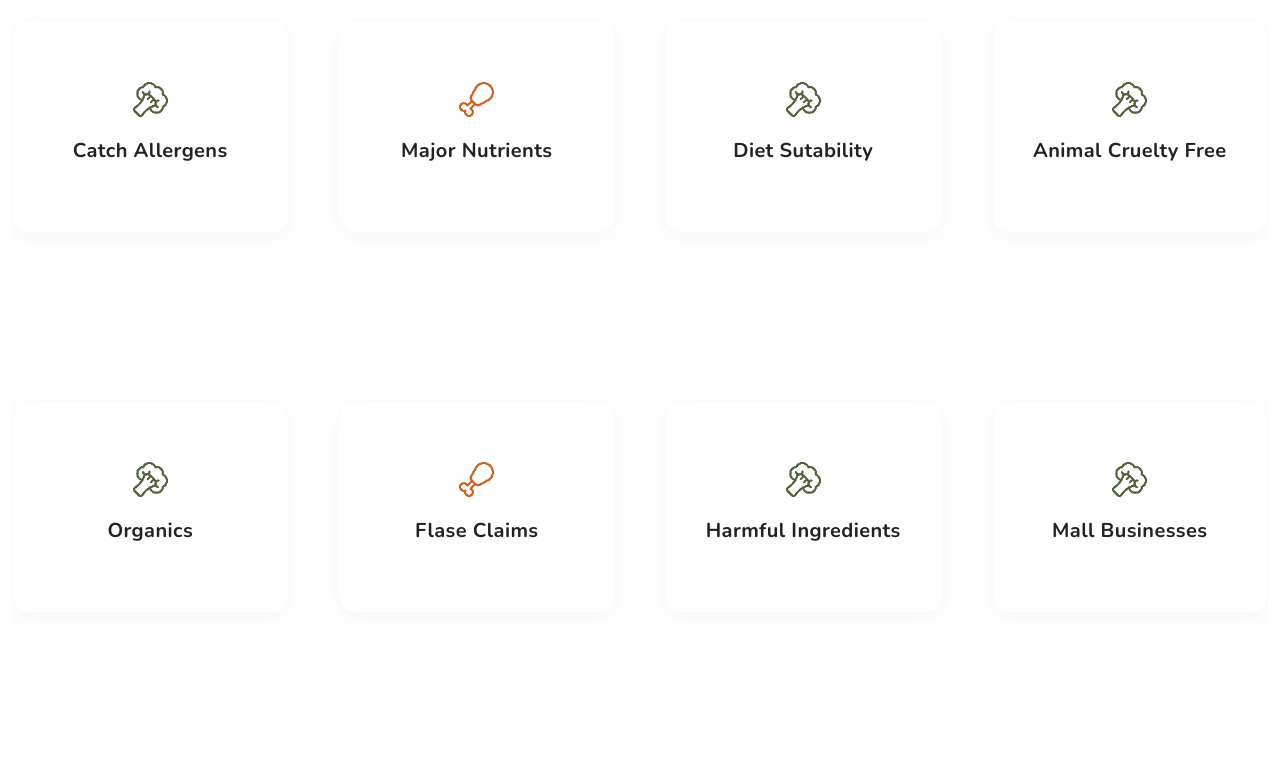
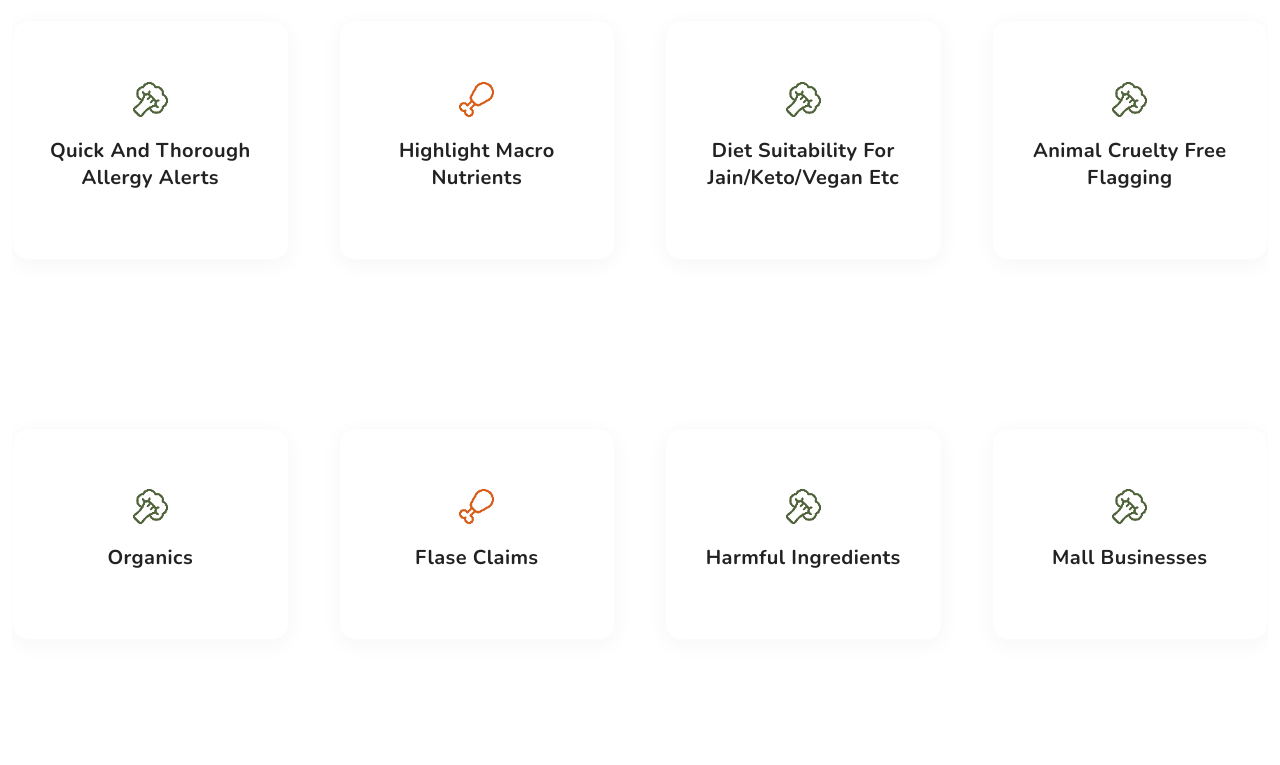
Before and after one commit to diksha-ankercloud/ConsumeWisely-GenAI-Google-Hack-24, a React (Create React App) app in the folder src/frontend/: page / in a window 1280 px wide. Shown: the part 1603-2368 px from the top of the page. Built offline with nearby package versions, Linux system fonts and the light colour scheme.

Commit message:
Update category.js

```diff
--- a/src/frontend/src/components/category.js
+++ b/src/frontend/src/components/category.js
@@ -35,7 +35,7 @@ function Category() {
                           alt="Category Thumbnail"
                         />
                         <h3 className="category-title">
-                           Catch Allergens
+                           Quick and thorough Allergy alerts
                         </h3>
                       </a>
                     </SwiperSlide>
@@ -48,7 +48,7 @@ function Category() {
                           src="images/icon-animal-products-drumsticks.png"
                           alt="Category Thumbnail"
                         />
-                        <h3 className="category-title">Major Nutrients</h3>
+                        <h3 className="category-title">Highlight macro nutrients</h3>
                       </a>
                     </SwiperSlide>
                     <SwiperSlide>
@@ -60,7 +60,7 @@ function Category() {
                           src="images/icon-vegetables-broccoli.png"
                           alt="Category Thumbnail"
                         />
-                        <h3 className="category-title">Diet Sutability</h3>
+                        <h3 className="category-title">Diet Suitability for jain/keto/vegan etc</h3>
                       </a>
                     </SwiperSlide>
                     <SwiperSlide>
@@ -72,33 +72,10 @@ function Category() {
                           src="images/icon-vegetables-broccoli.png"
                           alt="Category Thumbnail"
                         />
-                        <h3 className="category-title">Animal cruelty free</h3>
+                        <h3 className="category-title">Animal cruelty free flagging</h3>
                       </a>
                     </SwiperSlide>
-                    <SwiperSlide>
-                      <a
-                        href="category.html"
-                        className="nav-link category-item "
-                      >
-                        <img
-                          src="images/icon-vegetables-broccoli.png"
-                          alt="Category Thumbnail"
-                        />
-                        <h3 className="category-title">Sustainable</h3>
-                      </a>
-                    </SwiperSlide>
-                    <SwiperSlide>
-                      <a
-                        href="category.html"
-                        className="nav-link category-item "
-                      >
-                        <img
-                          src="images/icon-vegetables-broccoli.png"
-                          alt="Category Thumbnail"
-                        />
-                        <h3 className="category-title">Sustainable</h3>
-                      </a>
-                    </SwiperSlide>
+
                     ...
                   </Swiper>
                 </div>
```
